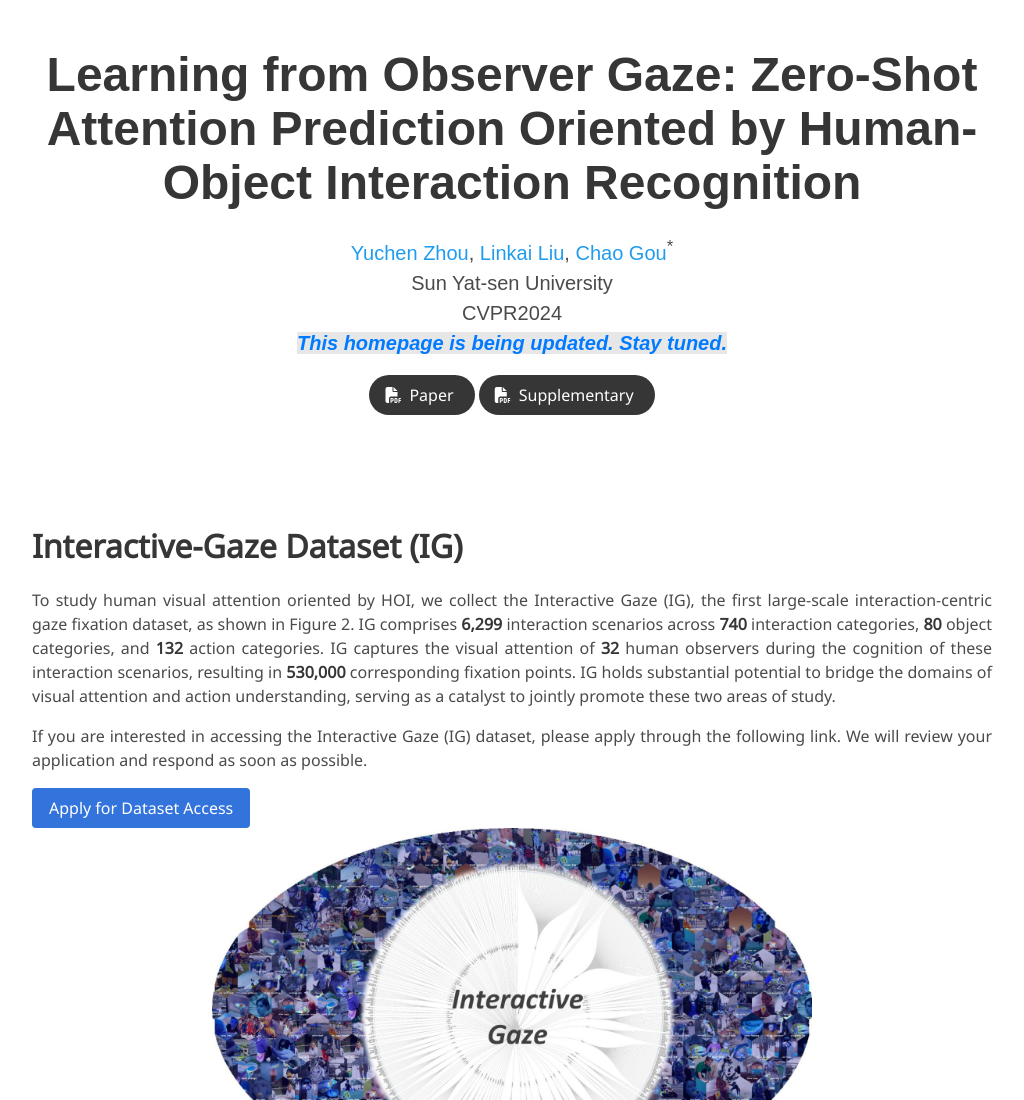
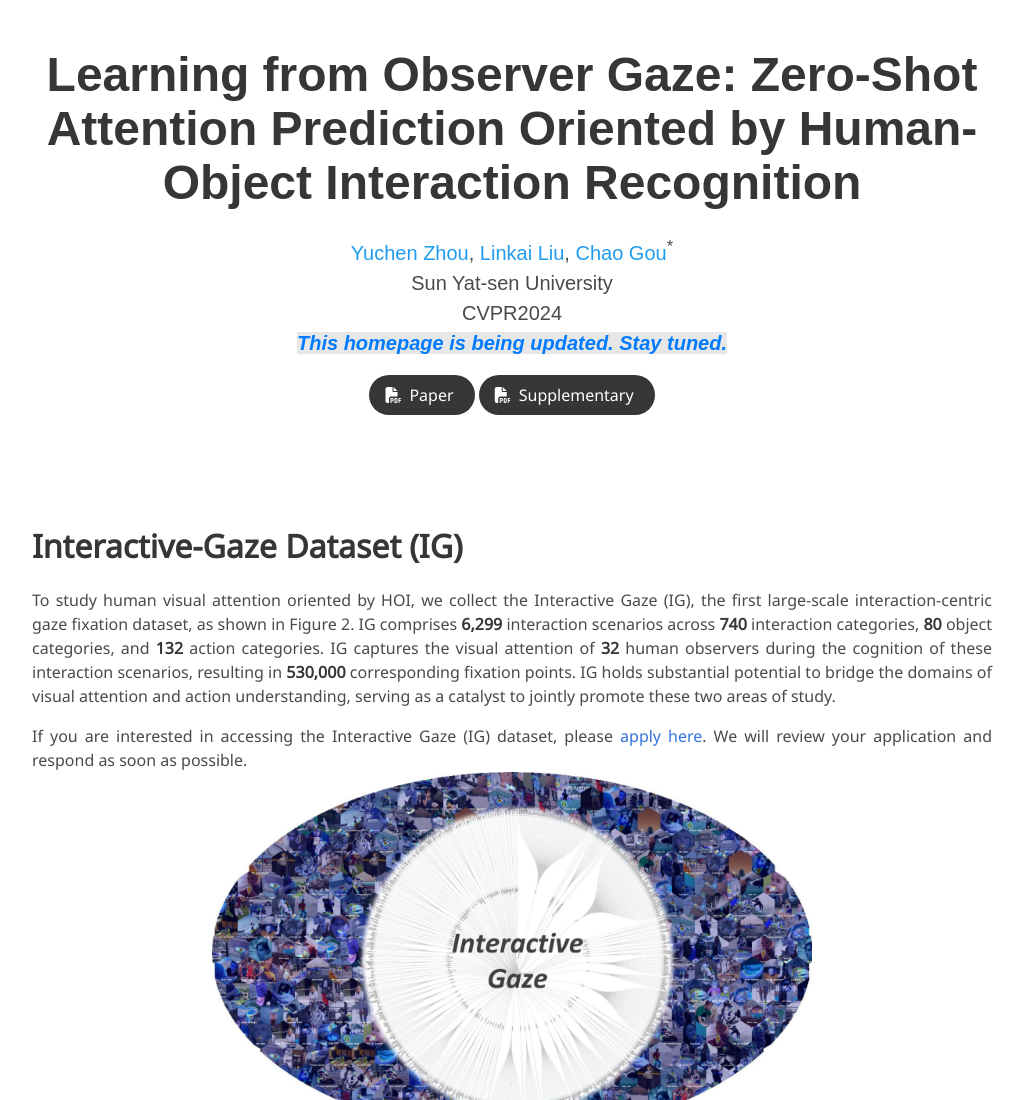
Before and after one commit to yuchen2199/Interactive-Gaze, a plain HTML site: page index.html in a window 1280 px wide. Shown: the top 1100 px of the page, without its empty margins (128-1152 px from the left). Drawn offline with nearby package versions, Linux system fonts and the light colour scheme; some icons are missing; a web font is replaced by a local one.

Commit message:
Update index.html

```diff
--- a/index.html
+++ b/index.html
@@ -119,9 +119,9 @@
               To study human visual attention oriented by HOI, we collect the Interactive Gaze (IG), the first large-scale interaction-centric gaze fixation dataset, as shown in Figure 2. IG comprises <strong>6,299</strong> interaction scenarios across <strong>740</strong> interaction categories, <strong>80</strong> object categories, and <strong>132</strong> action categories. IG captures the visual attention of <strong>32</strong> human observers during the cognition of these interaction scenarios, resulting in <strong>530,000</strong> corresponding fixation points. IG holds substantial potential to bridge the domains of visual attention and action understanding, serving as a catalyst to jointly promote these two areas of study.
             </p>
                 <p class="ig-description">
-      If you are interested in accessing the Interactive Gaze (IG) dataset, please apply through the following link. We will review your application and respond as soon as possible.
+ If you are interested in accessing the Interactive Gaze (IG) dataset, please <a href="https://forms.gle/K4hQYuVzajspU4DHA" target="_blank">apply here</a>. We will review your application and respond as soon as possible.
     </p>
-    <a href="https://forms.gle/K4hQYuVzajspU4DHA" class="button is-link" target="_blank">Apply for Dataset Access</a>
+
 
 
           </div>
```
